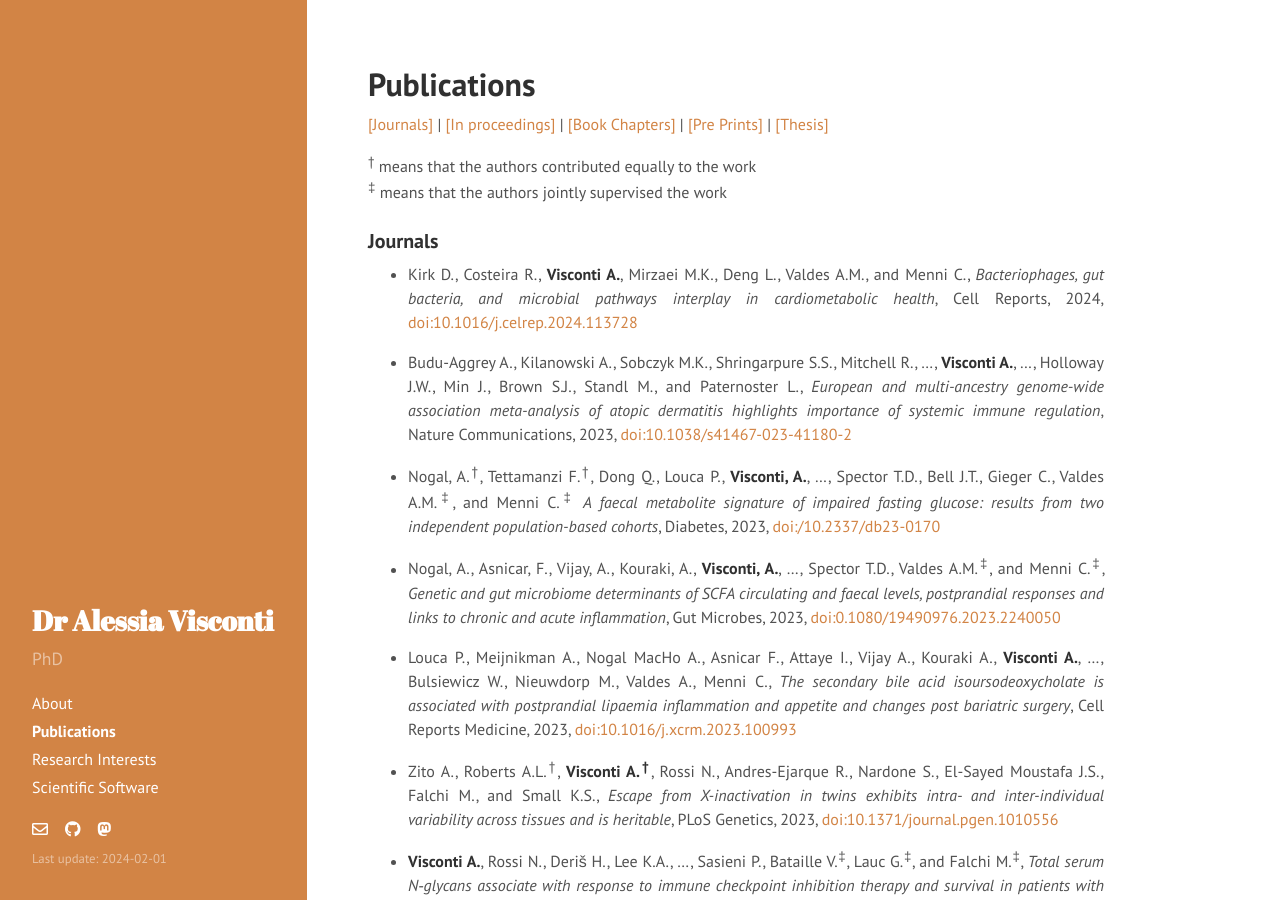
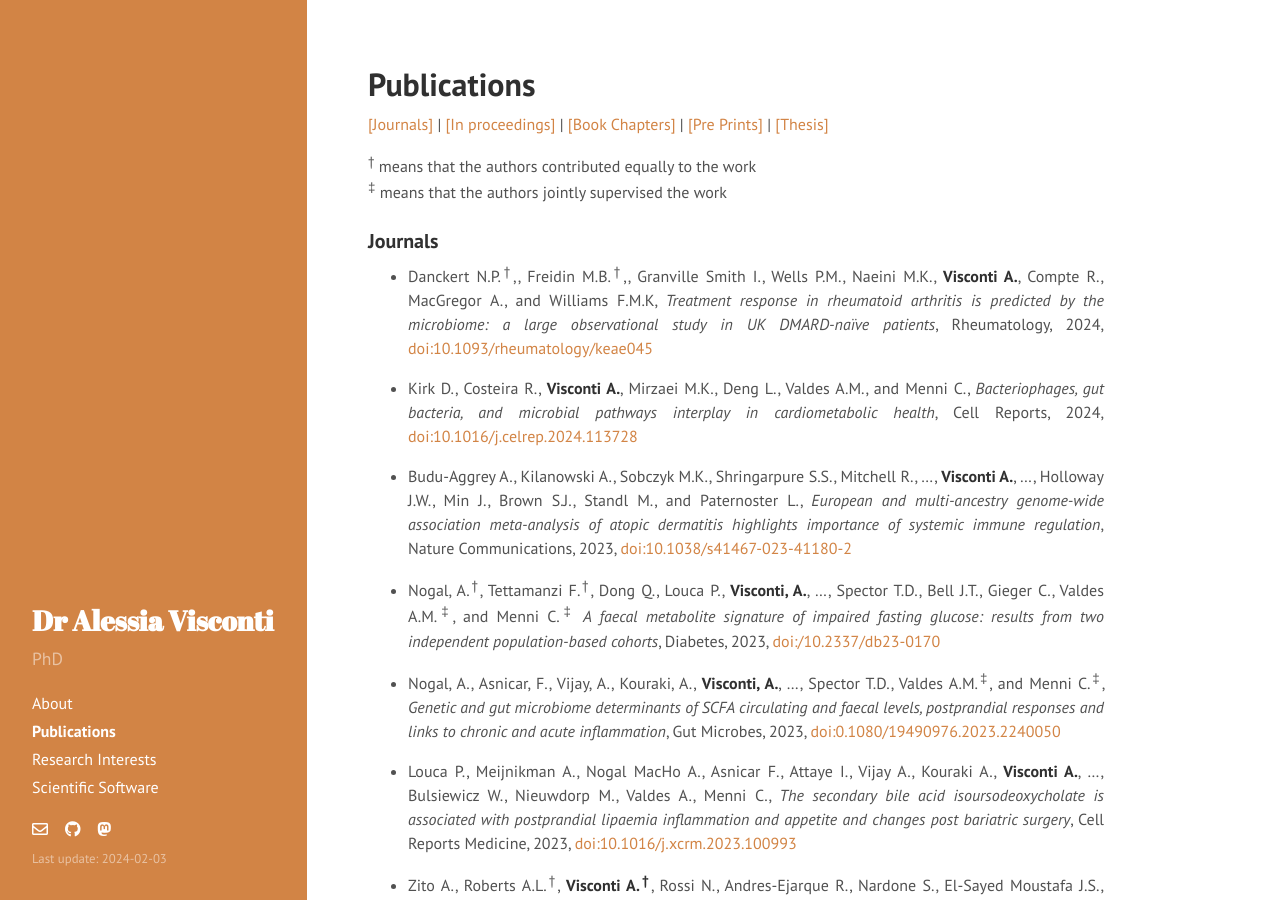
Before and after one commit to alesssia/alesssia.github.io, a Jekyll site: the page built from publications.md, in a window 1280 px wide and 900 px high. Built offline with Jekyll 4.4.1, drawn with Linux system fonts in a browser that asks for light colours; nearby versions of some CDN libraries; a style sheet for code colours, icons or effects is not loaded.

Commit message:
added microbiome in RA patients to publications

```diff
--- a/_config.yml
+++ b/_config.yml
@@ -11,7 +11,7 @@ tagline:     ''
 description: 'PhD'
 url:         http://alesssia.github.io/
 baseurl:     /
-lastmod:    '2024-02-01'
+lastmod:    '2024-02-03'
 
 author:
   name:      'Alessia Visconti'
--- a/publications.md
+++ b/publications.md
@@ -16,6 +16,8 @@ title: Publications
 <sup>‡</sup> means that the authors jointly supervised the work
 
 ###  Journals
+
+- Danckert N.P.<sup>†</sup>,, Freidin M.B.<sup>†</sup>,, Granville Smith I., Wells P.M., Naeini M.K., **Visconti A.**, Compte R., MacGregor A., and Williams F.M.K, *Treatment response in rheumatoid arthritis is predicted by the microbiome: a large observational study in UK DMARD-naïve patients*, Rheumatology, 2024, [doi:10.1093/rheumatology/keae045](https://doi.org/10.1093/rheumatology/keae045)
 
 - Kirk D., Costeira R., **Visconti A.**, Mirzaei M.K., Deng L., Valdes A.M., and Menni C., *Bacteriophages, gut bacteria, and microbial pathways interplay in cardiometabolic health*, Cell Reports, 2024,  [doi:10.1016/j.celrep.2024.113728](https://doi.org/10.1016/j.celrep.2024.113728)
 
```
Also changed, not shown: 2 other files.
